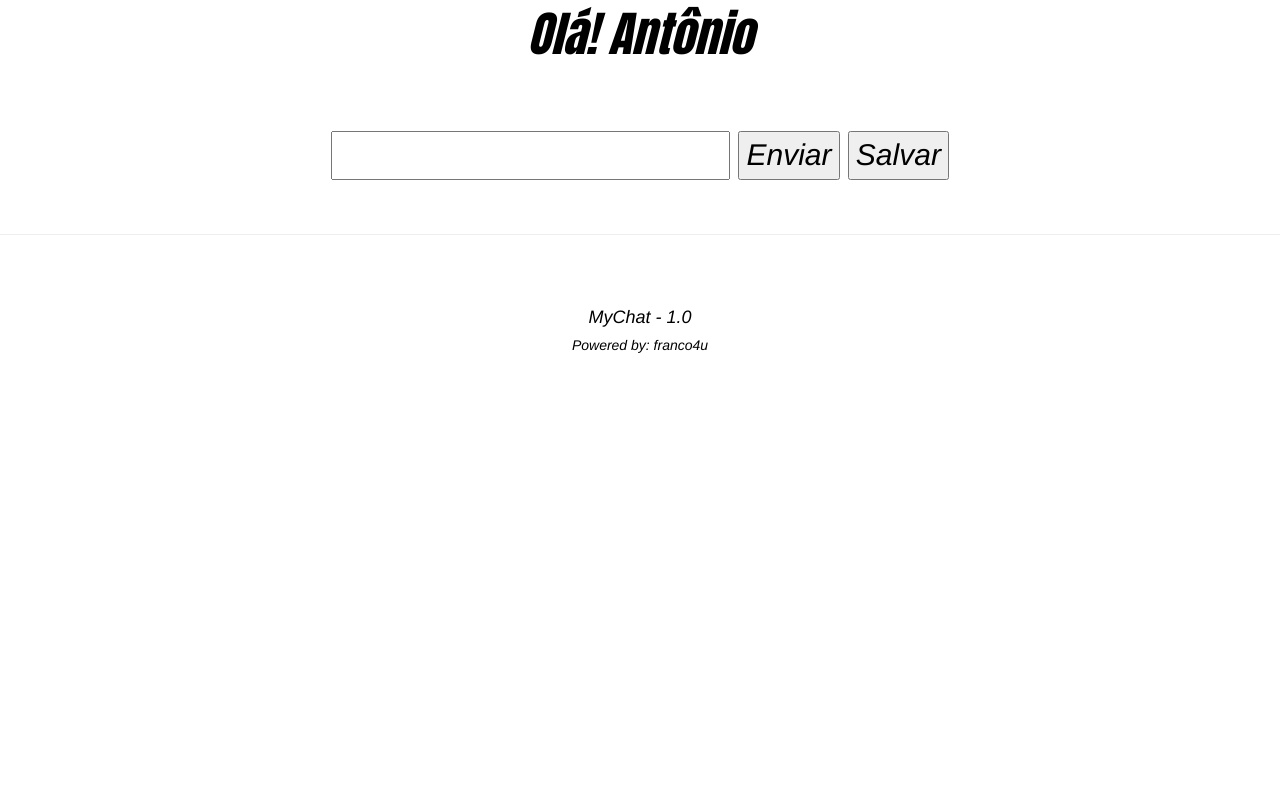
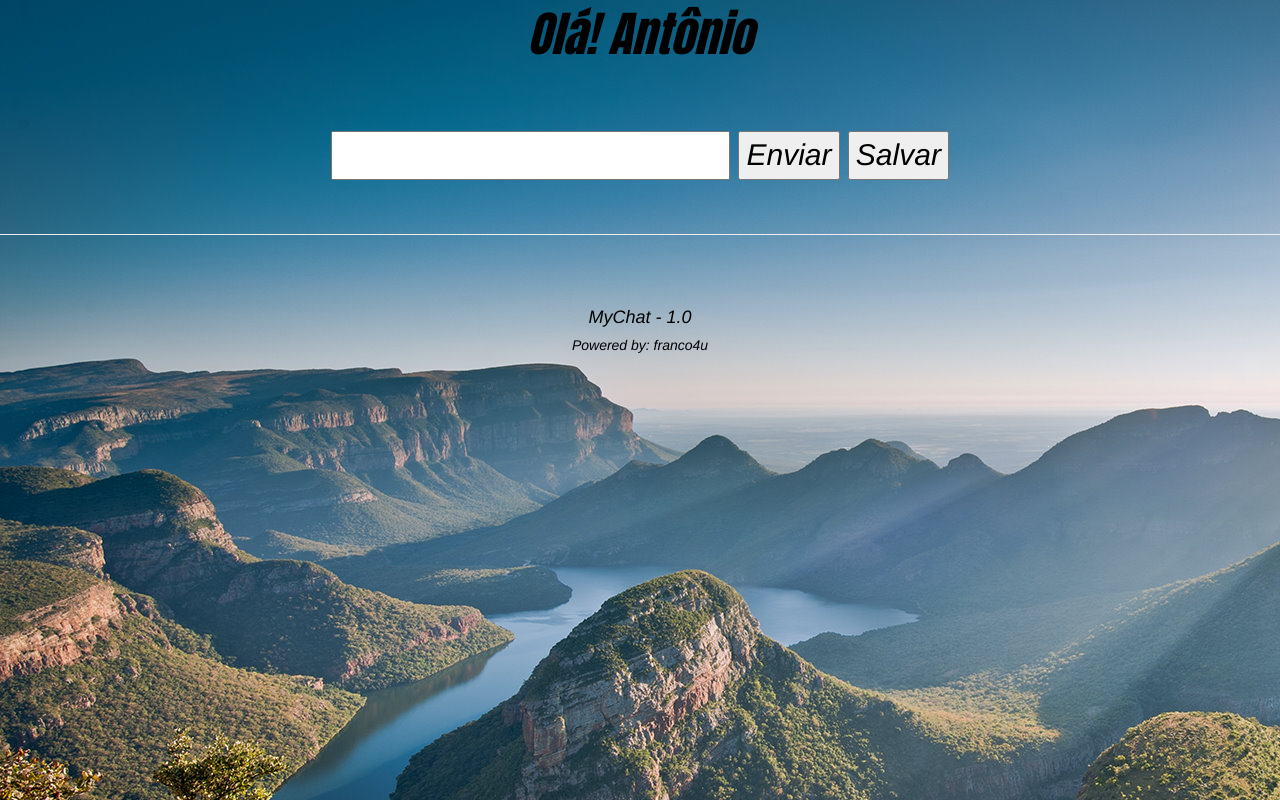
Before and after one commit to franco4u/meuchat, a plain HTML site: page index.html in a window 1280 px wide. Drawn offline with Linux system fonts and the light colour scheme.

Commit message:
Update index.html

```diff
--- a/index.html
+++ b/index.html
@@ -7,7 +7,7 @@
      <link rel="stylesheet" type="text/css" href="bootstrap.css">
      <style>
      	body {
-   background-image: url("../../RE4wwu6.jpg");
+   background-image: url("../../meuchat/fundo.jpg");
 background-repeat: ;
 background-color: #navy;
    color: black;
```
